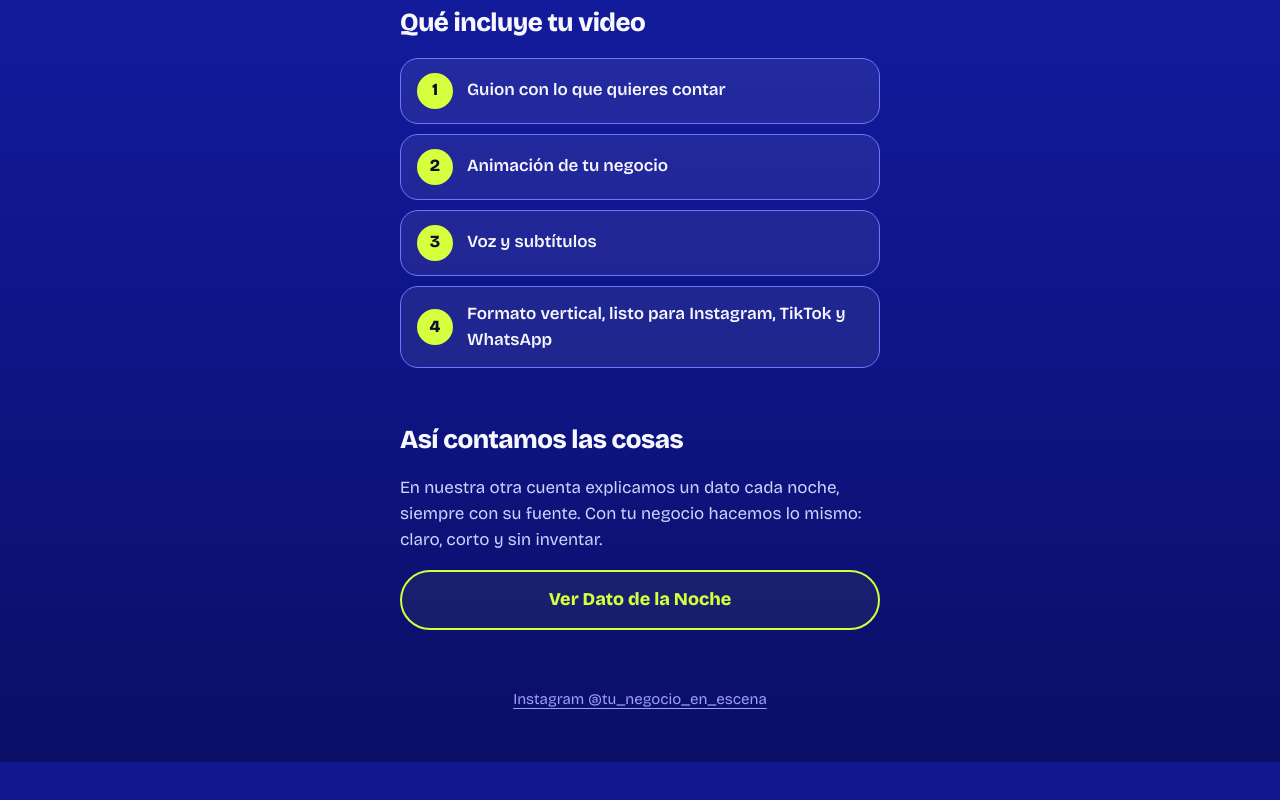
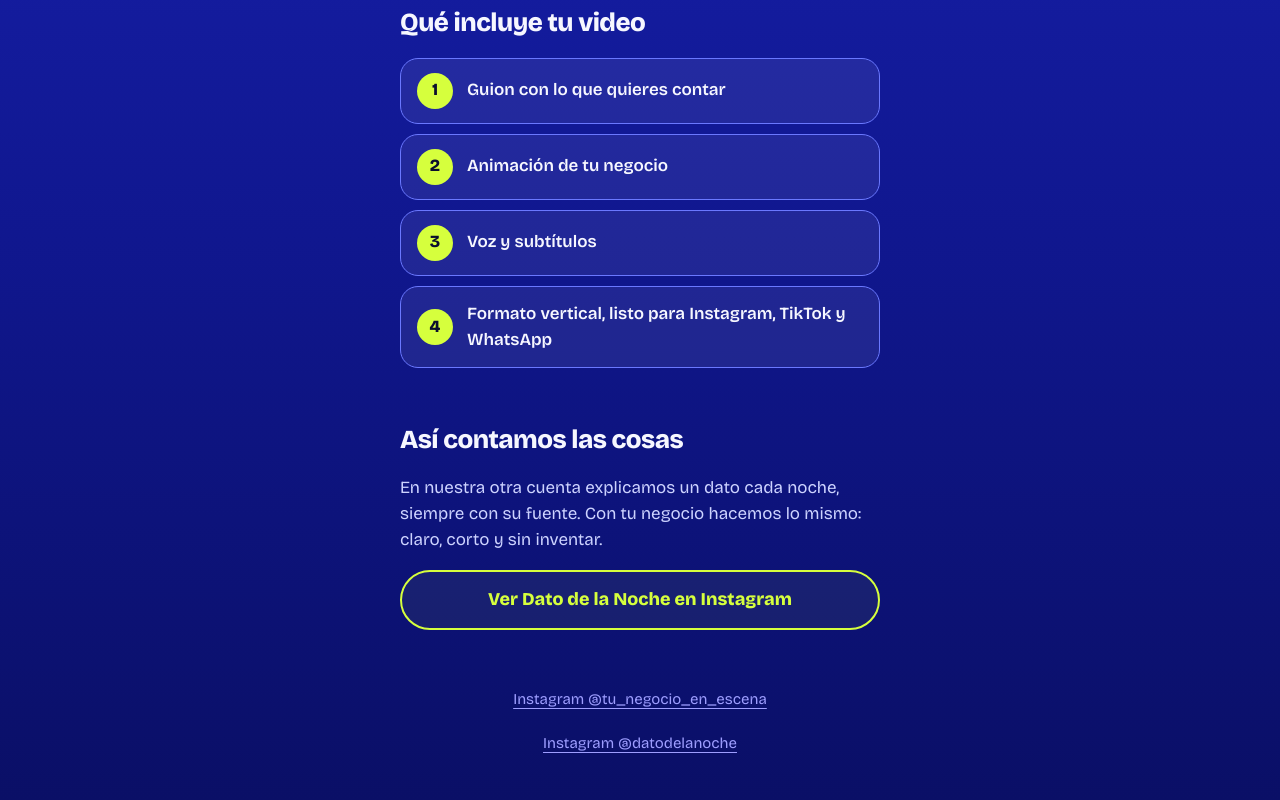
Before and after one commit to jeronimogaviria90-ai/datodelanoche-links, a plain HTML site: page negocios/index.html in a window 1280 px wide. Shown: the part 463-1263 px from the top of the page. Before the commit the page ends 1225 px from the top, so only its background shows below. Drawn offline with nearby package versions, Linux system fonts and the light colour scheme.

Commit message:
Boton de Dato de la Noche lleva a su Instagram
Co-Authored-By: Claude Sonnet 5.5 <noreply@anthropic.com>

```diff
--- a/negocios/index.html
+++ b/negocios/index.html
@@ -80,12 +80,13 @@
   <section aria-labelledby="t-ejemplo">
     <h2 id="t-ejemplo">Así contamos las cosas</h2>
     <p class="intro">En nuestra otra cuenta explicamos un dato cada noche, siempre con su fuente. Con tu negocio hacemos lo mismo: claro, corto y sin inventar.</p>
-    <a class="boton secundario" href="https://jeronimogaviria90-ai.github.io/datodelanoche-links/">Ver Dato de la Noche</a>
+    <a class="boton secundario" href="https://www.instagram.com/datodelanoche/">Ver Dato de la Noche en Instagram</a>
   </section>
 
   <footer>
     <nav aria-label="Redes">
       <a href="https://www.instagram.com/tu_negocio_en_escena/">Instagram @tu_negocio_en_escena</a>
+      <a href="https://www.instagram.com/datodelanoche/">Instagram @datodelanoche</a>
     </nav>
   </footer>
 </main>
```
